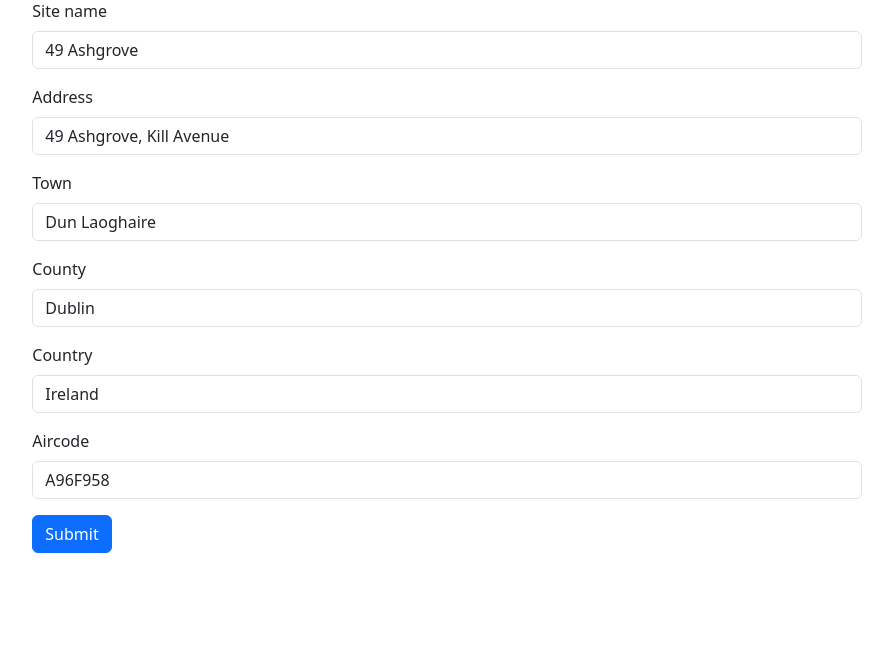
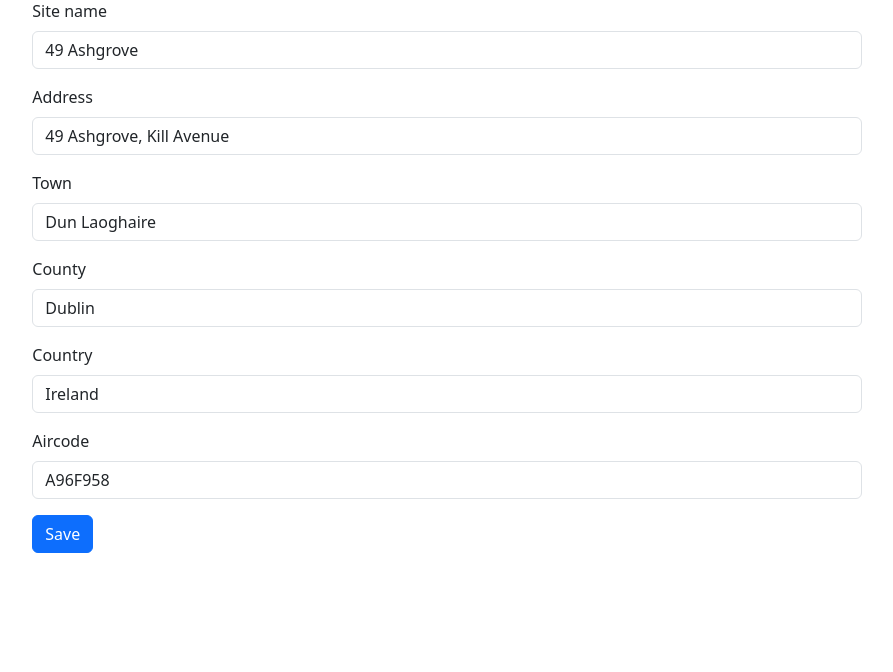
Before and after one commit to SlashD9/WorkApp, a Django app: page /sites/edit_site/1 in a window 1280 px wide. Shown: the part 128-800 px from the top of the page, without its empty margins (193-1086 px from the left). Run offline with Django 5.2, Linux system fonts and the light colour scheme; data comes from the database, SQL or seed files in the repository; some libraries are stand-ins or nearby versions.

Commit message:
changed button to save

```diff
--- a/workapp/workforms/templates/edit_customer.html
+++ b/workapp/workforms/templates/edit_customer.html
@@ -6,6 +6,6 @@
     <form method="post">
         {% csrf_token %}
         {% bootstrap_form form %}
-        {% bootstrap_button button_type="submit" content="Submit" %}
+        {% bootstrap_button button_type="submit" content="Save" %}
     </form>
 {% endblock %}
--- a/workapp/workforms/templates/edit_service.html
+++ b/workapp/workforms/templates/edit_service.html
@@ -6,6 +6,6 @@
     <form method="post">
         {% csrf_token %}
         {% bootstrap_form form %}
-        {% bootstrap_button button_type="submit" content="Submit" %}
+        {% bootstrap_button button_type="submit" content="Save" %}
     </form>
 {% endblock %}
--- a/workapp/workforms/templates/edit_site.html
+++ b/workapp/workforms/templates/edit_site.html
@@ -6,6 +6,6 @@
     <form method="post">
         {% csrf_token %}
         {% bootstrap_form form %}
-        {% bootstrap_button button_type="submit" content="Submit" %}
+        {% bootstrap_button button_type="submit" content="Save" %}
     </form>
 {% endblock %}
--- a/workapp/workforms/templates/edit_stock.html
+++ b/workapp/workforms/templates/edit_stock.html
@@ -6,6 +6,6 @@
     <form method="post">
         {% csrf_token %}
         {% bootstrap_form form %}
-        {% bootstrap_button button_type="submit" content="Submit" %}
+        {% bootstrap_button button_type="submit" content="Save" %}
     </form>
 {% endblock %}
--- a/workapp/workforms/templates/edit_worksheet.html
+++ b/workapp/workforms/templates/edit_worksheet.html
@@ -6,6 +6,6 @@
     <form method="post">
         {% csrf_token %}
         {% bootstrap_form form %}
-        {% bootstrap_button button_type="submit" content="Submit" %}
+        {% bootstrap_button button_type="submit" content="Save" %}
     </form>
 {% endblock %}
```
